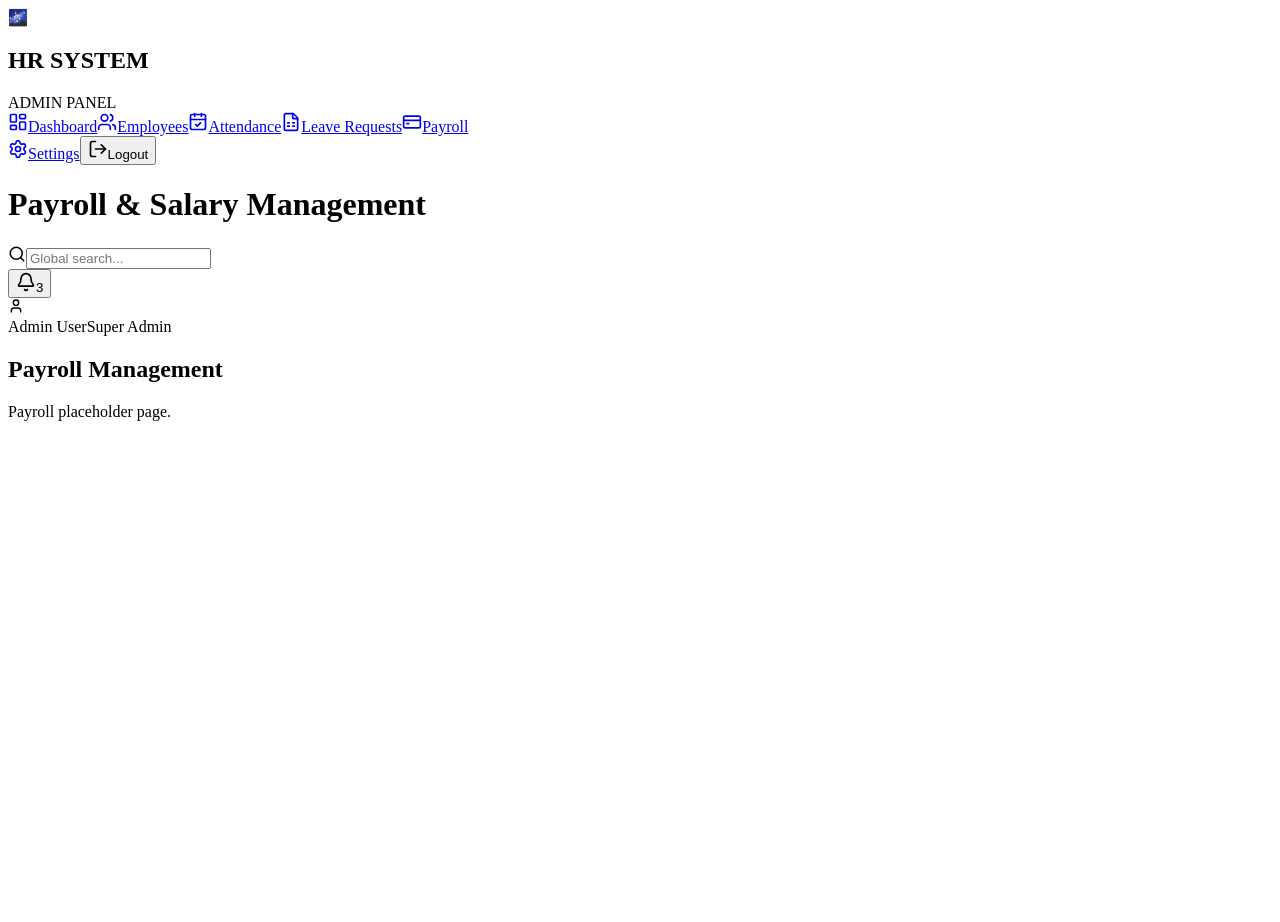
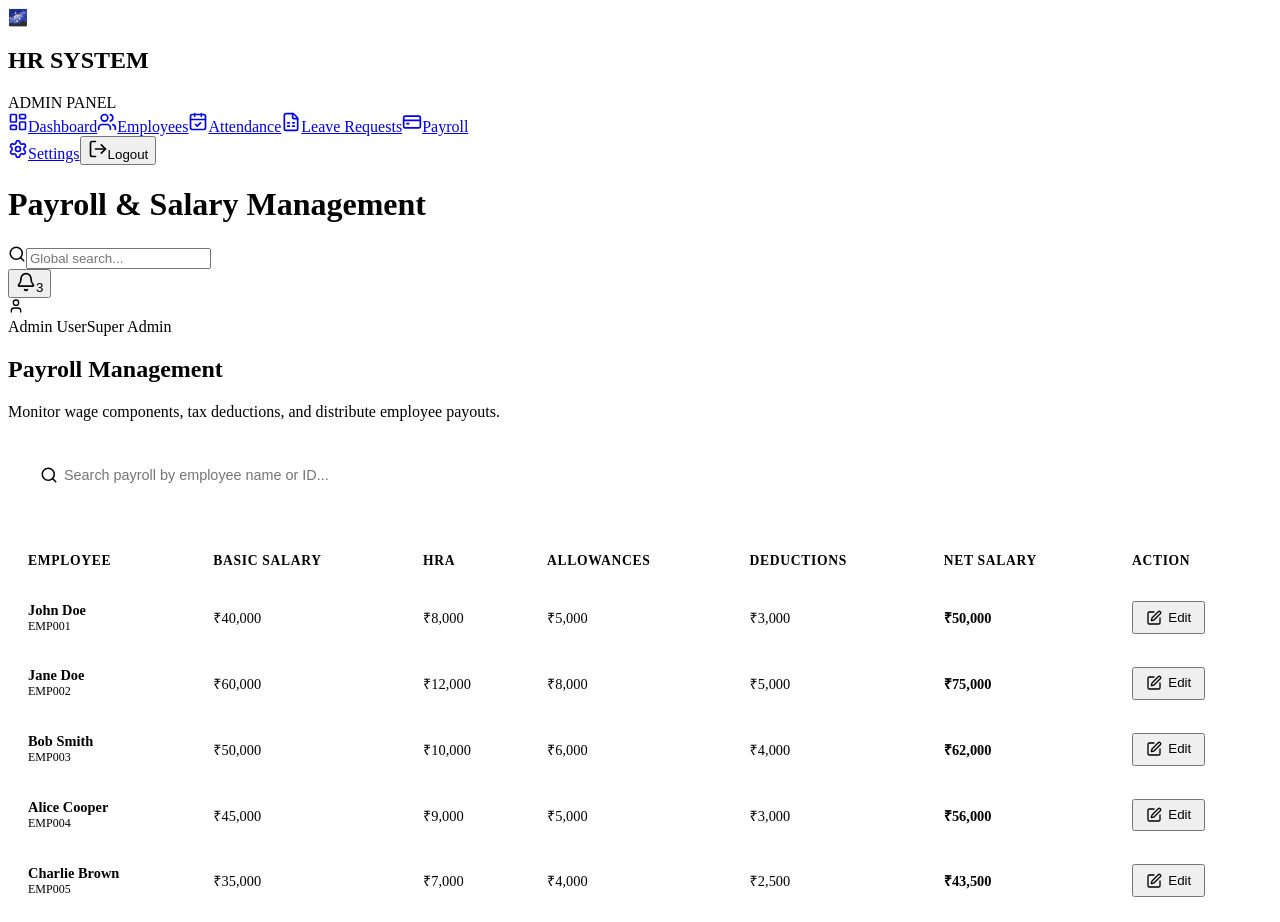
Before and after one commit to koushik-2006/Odoo-Hackathon-Dayflow-Human-Resource-Management-System, a React (Vite) app: page /admin/payroll in a window 1280 px wide. Before the commit the page ends 800 px from the top, so only its background shows below. Built offline with nearby package versions, Linux system fonts and the light colour scheme.

Commit message:
feat: complete Module 12 - Admin Payroll Management

```diff
--- /dev/null
+++ b/src/components/admin/PayrollEditModal.jsx
@@ -0,0 +1,110 @@
+import React, { useState, useEffect } from 'react';
+import { X } from 'lucide-react';
+
+export default function PayrollEditModal({ record, onClose, onSave }) {
+  const [basicSalary, setBasicSalary] = useState(record.basicSalary || 0);
+  const [hra, setHra] = useState(record.hra || 0);
+  const [allowances, setAllowances] = useState(record.allowances || 0);
+  const [deductions, setDeductions] = useState(record.deductions || 0);
+  const [netSalary, setNetSalary] = useState(0);
+
+  // Live calculation preview
+  useEffect(() => {
+    const calcNet = Number(basicSalary) + Number(hra) + Number(allowances) - Number(deductions);
+    setNetSalary(calcNet >= 0 ? calcNet : 0);
+  }, [basicSalary, hra, allowances, deductions]);
+
+  const handleSubmit = (e) => {
+    e.preventDefault();
+    onSave(record.employeeId, {
+      basicSalary: Number(basicSalary),
+      hra: Number(hra),
+      allowances: Number(allowances),
+      deductions: Number(deductions)
+    });
+  };
+
+  return (
+    <div className="modal-overlay">
+      <div className="modal-content">
+        <div className="modal-header">
+          <h3 className="modal-title">Edit Payroll structure</h3>
+          <button className="modal-close-btn" onClick={onClose}>
+            <X size={20} />
+          </button>
+        </div>
+        <form onSubmit={handleSubmit}>
+          <div className="modal-body">
+            <p style={{ fontSize: '0.9rem', marginBottom: '1rem', color: 'var(--text-secondary)' }}>
+              Configure base wages, HRA allowances, and deductions for <strong>{record.employeeName}</strong>.
+            </p>
+
+            <div className="form-grid">
+              <div className="form-group">
+                <label>Basic Salary (₹)</label>
+                <input
+                  type="number"
+                  value={basicSalary}
+                  onChange={(e) => setBasicSalary(e.target.value)}
+                  min="0"
+                  required
+                />
+              </div>
+
+              <div className="form-group">
+                <label>HRA (₹)</label>
+                <input
+                  type="number"
+                  value={hra}
+                  onChange={(e) => setHra(e.target.value)}
+                  min="0"
+                  required
+                />
+              </div>
+
+              <div className="form-group">
+                <label>Allowances (₹)</label>
+                <input
+                  type="number"
+                  value={allowances}
+                  onChange={(e) => setAllowances(e.target.value)}
+                  min="0"
+                  required
+                />
+              </div>
+
+              <div className="form-group">
+                <label>Deductions (₹)</label>
+                <input
+                  type="number"
+                  value={deductions}
+                  onChange={(e) => setDeductions(e.target.value)}
+                  min="0"
+                  required
+                />
+              </div>
+
+              <div className="form-group form-group-full" style={{ marginTop: '0.5rem', borderTop: '1px solid rgba(255,255,255,0.06)', paddingTop: '1rem' }}>
+                <div style={{ display: 'flex', justifyContent: 'space-between', alignItems: 'center' }}>
+                  <span style={{ fontWeight: 600, fontSize: '0.95rem' }}>Calculated Net Salary</span>
+                  <span style={{ fontSize: '1.25rem', fontWeight: 800, color: 'var(--accent-green)' }}>
+                    ₹{netSalary.toLocaleString()}
+                  </span>
+                </div>
+              </div>
+            </div>
+          </div>
+
+          <div className="modal-footer">
+            <button type="button" className="action-btn-secondary" onClick={onClose}>
+              Cancel
+            </button>
+            <button type="submit" className="action-btn-primary">
+              Save Changes
+            </button>
+          </div>
+        </form>
+      </div>
+    </div>
+  );
+}
--- a/src/pages/admin/AdminPayroll.jsx
+++ b/src/pages/admin/AdminPayroll.jsx
@@ -1,9 +1,164 @@
-import React from 'react';
+import React, { useState, useEffect } from 'react';
+import { Search, Loader2, AlertCircle, Edit, CheckCircle } from 'lucide-react';
+import { adminApi } from '../../services/adminApi';
+import PayrollEditModal from '../../components/admin/PayrollEditModal';
+
 export default function AdminPayroll() {
+  const [payroll, setPayroll] = useState([]);
+  const [loading, setLoading] = useState(true);
+  const [error, setError] = useState(null);
+
+  // Filters
+  const [searchQuery, setSearchQuery] = useState('');
+
+  // Modals
+  const [selectedRecord, setSelectedRecord] = useState(null);
+  const [toastMessage, setToastMessage] = useState(null);
+
+  useEffect(() => {
+    async function loadPayrollData() {
+      try {
+        setLoading(true);
+        const data = await adminApi.getPayroll();
+        setPayroll(data);
+      } catch (err) {
+        setError('Failed to fetch payroll distribution lists.');
+        console.error(err);
+      } finally {
+        setLoading(false);
+      }
+    }
+    loadPayrollData();
+  }, []);
+
+  const handleEditClick = (record) => {
+    setSelectedRecord(record);
+  };
+
+  const handleSavePayroll = async (employeeId, updatedData) => {
+    setSelectedRecord(null);
+    try {
+      setLoading(true);
+      await adminApi.updatePayroll(employeeId, updatedData);
+
+      // Update local state table
+      setPayroll(prev => prev.map(p => p.employeeId === employeeId ? { ...p, ...updatedData } : p));
+
+      setToastMessage('✓ Payroll structures updated successfully');
+      setTimeout(() => setToastMessage(null), 3000);
+    } catch (err) {
+      alert('Failed to update payroll specifications.');
+      console.error(err);
+    } finally {
+      setLoading(false);
+    }
+  };
+
+  const calculateNetSalary = (record) => {
+    return record.basicSalary + record.hra + record.allowances - record.deductions;
+  };
+
+  const filteredPayroll = payroll.filter(p =>
+    p.employeeName.toLowerCase().includes(searchQuery.toLowerCase()) ||
+    p.employeeId.toLowerCase().includes(searchQuery.toLowerCase())
+  );
+
   return (
-    <div className="fade-in">
-      <h2>Payroll Management</h2>
-      <p>Payroll placeholder page.</p>
+    <div className="payroll-page fade-in">
+      {/* Toast popup */}
+      {toastMessage && (
+        <div className="toast-success">
+          <CheckCircle size={18} />
+          <span>{toastMessage}</span>
+        </div>
+      )}
+
+      <div className="welcome-banner">
+        <h2>Payroll Management</h2>
+        <p>Monitor wage components, tax deductions, and distribute employee payouts.</p>
+      </div>
+
+      {/* Directory controls */}
+      <div className="directory-controls">
+        <div className="search-field">
+          <Search size={18} className="search-icon" />
+          <input
+            type="text"
+            placeholder="Search payroll by employee name or ID..."
+            value={searchQuery}
+            onChange={(e) => setSearchQuery(e.target.value)}
+          />
+        </div>
+      </div>
+
+      {/* Payroll Table */}
+      <div className="data-table-container">
+        {loading ? (
+          <div className="admin-loading-container" style={{ height: '200px' }}>
+            <Loader2 className="animate-spin" size={32} />
+            <p>Refactoring payroll entries...</p>
+          </div>
+        ) : error ? (
+          <div className="admin-error-container" style={{ height: '200px' }}>
+            <AlertCircle size={32} className="text-red" />
+            <p>{error}</p>
+          </div>
+        ) : filteredPayroll.length === 0 ? (
+          <div style={{ padding: '2rem', textAlign: 'center', color: 'var(--text-muted)' }}>
+            No payroll specifications match your query.
+          </div>
+        ) : (
+          <table className="data-table">
+            <thead>
+              <tr>
+                <th>Employee</th>
+                <th>Basic Salary</th>
+                <th>HRA</th>
+                <th>Allowances</th>
+                <th>Deductions</th>
+                <th>Net Salary</th>
+                <th>Action</th>
+              </tr>
+            </thead>
+            <tbody>
+              {filteredPayroll.map((rec) => (
+                <tr key={rec.employeeId}>
+                  <td>
+                    <div style={{ fontWeight: 600 }}>{rec.employeeName}</div>
+                    <div style={{ fontSize: '0.75rem', color: 'var(--text-muted)' }}>{rec.employeeId}</div>
+                  </td>
+                  <td>₹{rec.basicSalary.toLocaleString()}</td>
+                  <td>₹{rec.hra.toLocaleString()}</td>
+                  <td>₹{rec.allowances.toLocaleString()}</td>
+                  <td>₹{rec.deductions.toLocaleString()}</td>
+                  <td style={{ fontWeight: 600, color: 'var(--accent-green)' }}>
+                    ₹{calculateNetSalary(rec).toLocaleString()}
+                  </td>
+                  <td>
+                    <button
+                      className="nav-item"
+                      style={{ padding: '0.4rem 0.75rem', width: 'auto', display: 'inline-flex', gap: '0.4rem' }}
+                      onClick={() => handleEditClick(rec)}
+                    >
+                      <Edit size={16} />
+                      <span>Edit</span>
+                    </button>
+                  </td>
+                </tr>
+              ))}
+            </tbody>
+          </table>
+        )}
+      </div>
+
+      {/* Edit specifications modal overlay */}
+      {selectedRecord && (
+        <PayrollEditModal
+          record={selectedRecord}
+          onClose={() => setSelectedRecord(null)}
+          onSave={handleSavePayroll}
+        />
+      )}
     </div>
   );
 }
```
